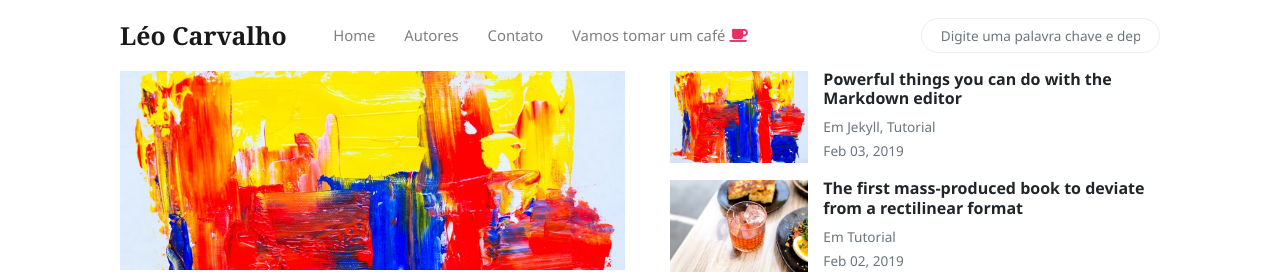
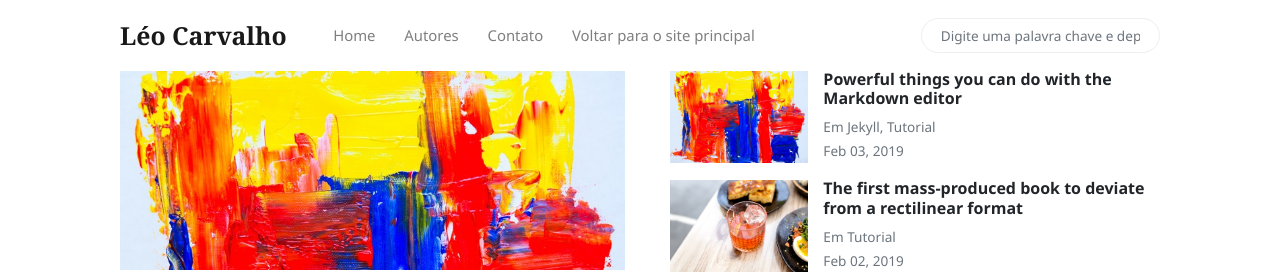
Before and after one commit to carvalholeo/carvalholeo.github.io, a Jekyll site: the page built from index.html, in a window 1280 px wide. Shown: the top 274 px of the page. Built offline with Jekyll 4.4.1, drawn with Linux system fonts in a browser that asks for light colours; nearby versions of some CDN libraries; the list of posts is cut into pages by our own code.

Commit message:
Altera links disponíveis na navbar

```diff
--- a/_includes/menu-header.html
+++ b/_includes/menu-header.html
@@ -7,8 +7,8 @@
 <a class="nav-link" href="{{link}}/authors-list.html">Autores</a>
 </li>
 <li class="nav-item">
-<a class="nav-link" href="{{site.contact}}">Contato</a>
+<a class="nav-link" href="{{site.contact}}" target="_blank">Contato</a>
 </li>
 <li class="nav-item">
-<a target="_blank" class="nav-link" href="{{link}}/buy-me-a-coffee.html">Vamos tomar um café <i class="fa fa-coffee text-danger"></i></a>
+<a target="_blank" class="nav-link" href="{{site.main}}">Voltar para o site principal</a>
 </li>
```
